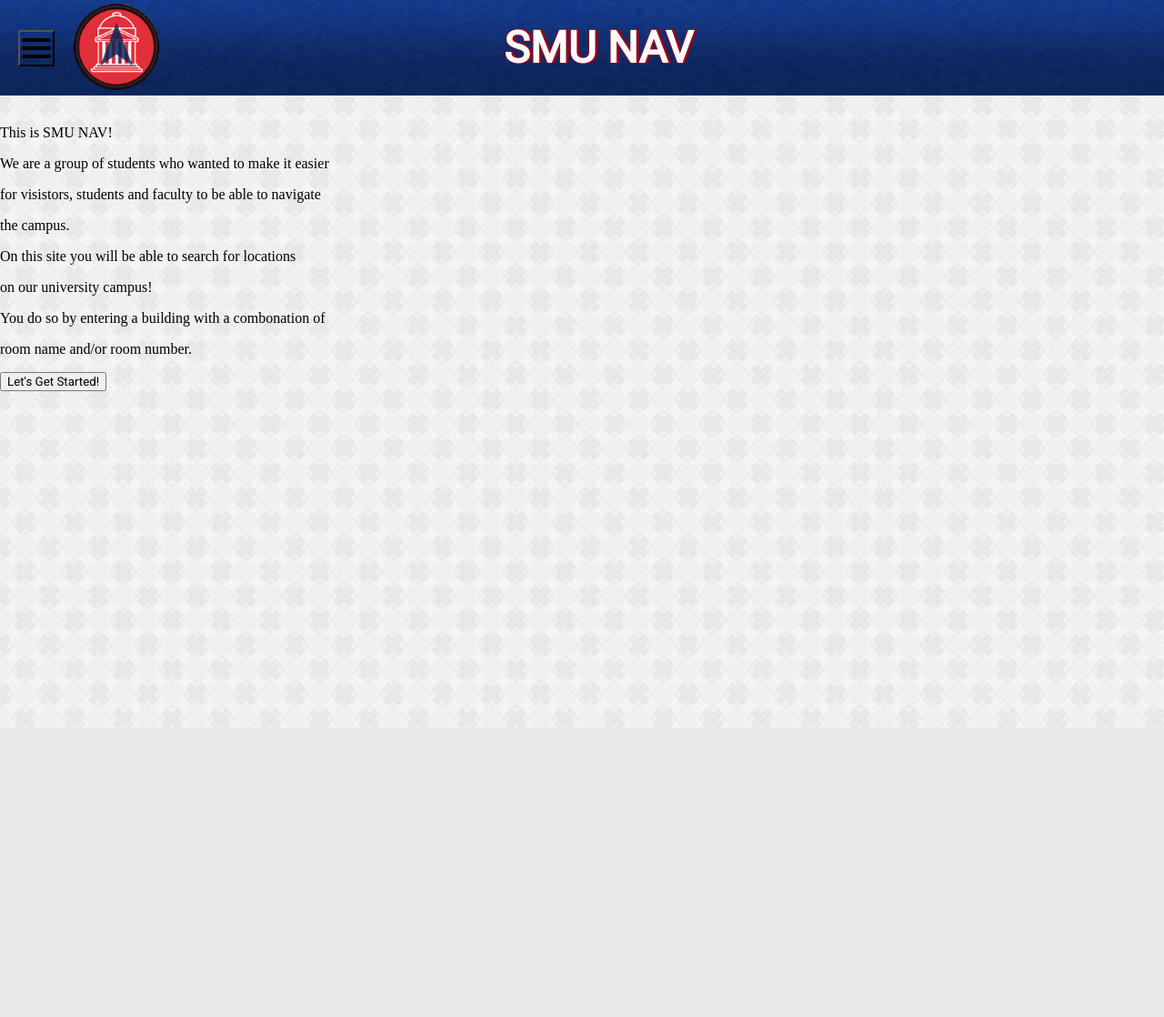
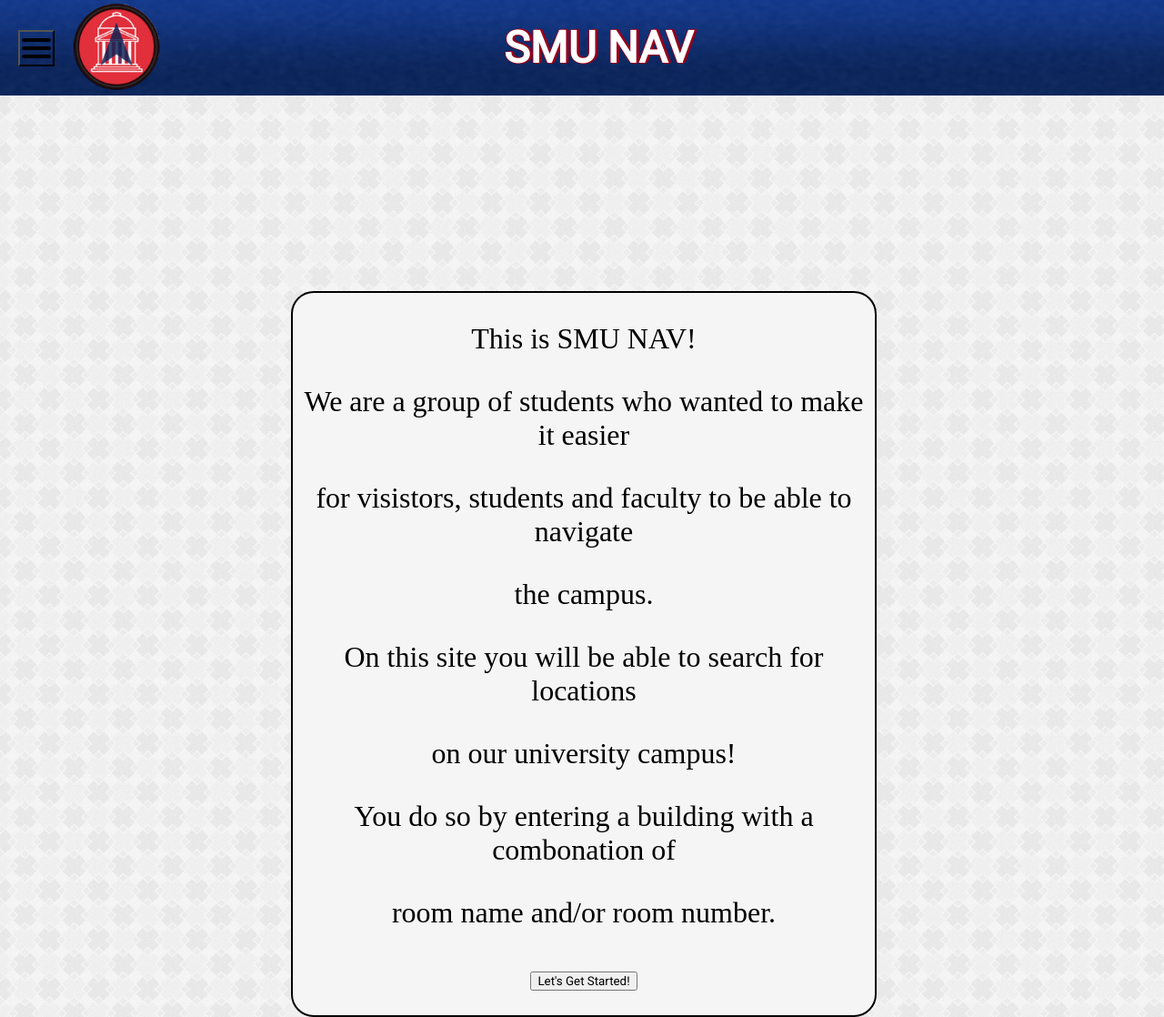
Before and after one commit to RSWSMUGirl2016/SMU_Nav, a PHP site: page / in a window 1280 px wide. Shown: the whole page at 91% size. Before the commit the page ends 800 px from the top, so only its background shows below. Run offline with PHP 8.4, Linux system fonts and the light colour scheme; some libraries are stand-ins or nearby versions.

Commit message:
Added css to aboutUs page

```diff
--- a/CSS/style.css
+++ b/CSS/style.css
@@ -370,3 +370,27 @@ footer p {
     font-family: 'Roboto', sans-serif;
     padding: 1em;
 }
+
+
+/* -- About Us Page-- */
+#aboutUsBody > * {
+    font-size: 2em;
+}
+
+#aboutUsBody {
+    width: 50%;
+    background-color: whitesmoke;
+    border: 2px solid;
+    border-top-right-radius: 25px;
+    border-bottom-right-radius: 25px;
+    border-top-left-radius: 25px;
+    border-bottom-left-radius: 25px;
+    left: 25%;
+    top: 40%;
+    position: absolute;
+    text-align: center;
+}
+
+#mainPage_bttn {
+    margin-bottom: 2em;
+}
--- a/index.html
+++ b/index.html
@@ -16,7 +16,6 @@ and open the template in the editor.
         <script src="http://code.jquery.com/jquery-1.9.1.js"></script>
         <script src="http://code.jquery.com/ui/1.10.3/jquery-ui.js"></script>
         <link rel="stylesheet" href="http://code.jquery.com/ui/1.10.3/themes/smoothness/jquery-ui.css" />
-        <script type="text/javascript" src="js/main.js"></script>
     </head>
     <body>
         <header>
@@ -24,7 +23,7 @@ and open the template in the editor.
             <img src="img/SMU_Nav_Logo2.png" id="logo">
             <h1 id="title">SMU NAV</h1>
         </header>
-        <div id="body">
+        <div id="aboutUsBody">
                 <p>This is SMU NAV!</p>
                 <p>We are a group of students who wanted to make it easier</p>
                 <p>for visistors, students and faculty to be able to navigate</p>
```
Lines whose indentation alone changed are shown as unchanged.
